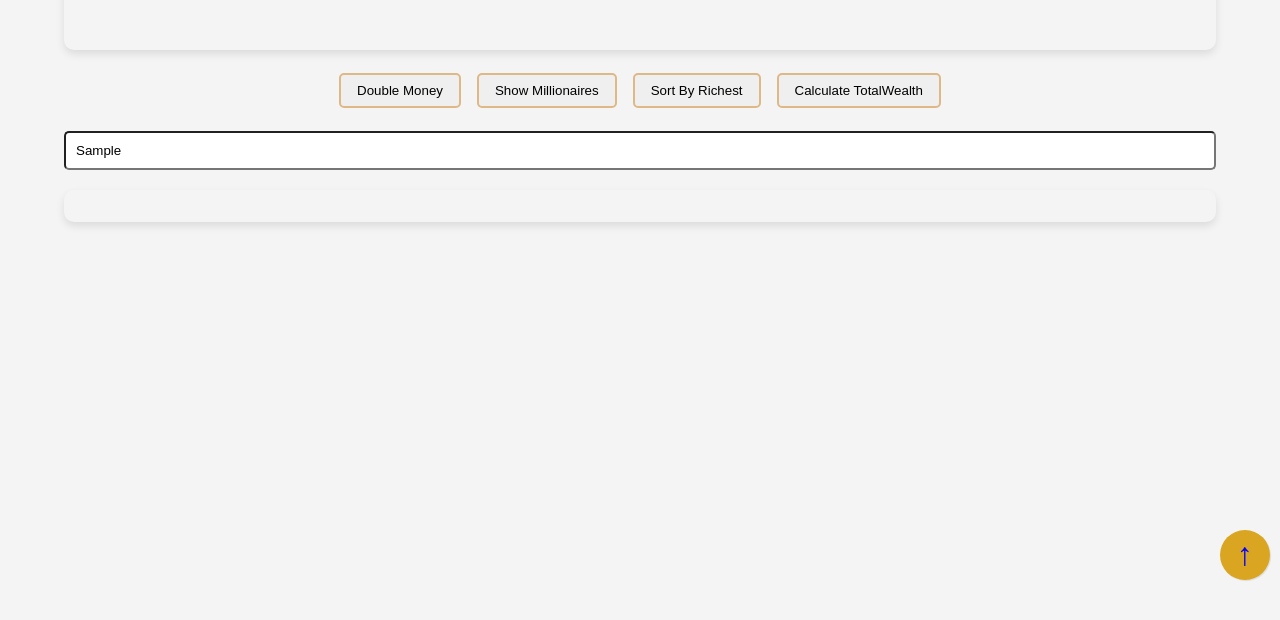
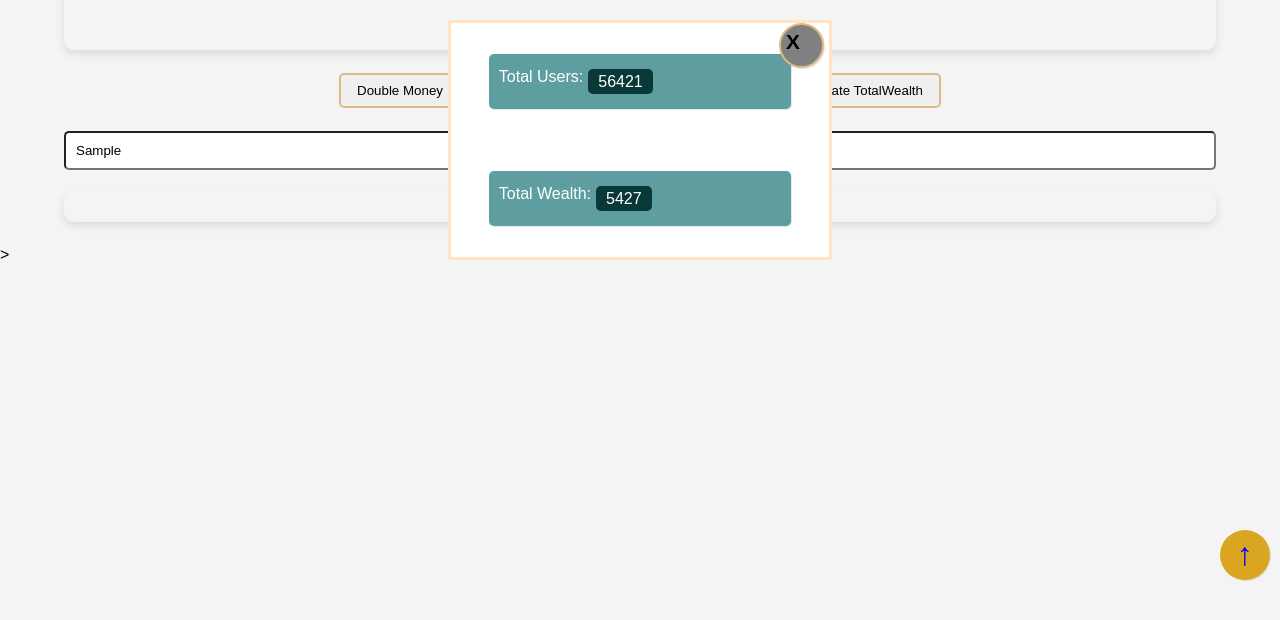
Before and after one commit to SCIPIO666/users-displaying-Ui-array-methods, a plain HTML site: page index.html in a window 1280 px wide. Both pictures are taken after typing "Sample" into the empty fields and a click on the button "Calculate TotalWealth". Shown: the part 110-730 px from the top of the page. Drawn offline with Linux system fonts and the light colour scheme; no server answers.

Commit message:
modal display for calculated results

```diff
--- a/index.html
+++ b/index.html
@@ -24,6 +24,12 @@
     <ul class="users-list"></ul>
 
     <a href="#top" class="back-to-top">↑</a>
+
+   <div class="display">
+        <div class="display-child">Total Users: <span class="total-users">56421</span></div>
+        <div class="display-child">Total Wealth:<span class="total-wealth">5427</span> </div>
+        <button id="close" class="display-child">X</button>
+   </div>>
 <script src="script.js"></script>
 </body>
 </html>
--- a/script.js
+++ b/script.js
@@ -1,9 +1,17 @@
 //////---global variables----////////
 
 const usersContainer=document.querySelector(".users-list");
+const closeModal=document.querySelector("#close");
+const modal= document.querySelector(".display");
+
 
 //-----------------------------------------------------------////
 
+//----------dom events---------------------------------------///
+
+closeModal.addEventListener("click",e=>{
+    modal .classList.toggle("active");
+});
 
 ////////////------  state/data----------  /////////////////
 async function fetchMultipleUsers(num) {
@@ -170,6 +178,8 @@ function calculateWealth(){
 
 }
 function displayTotal(){
+    const overlay=document.querySelector(".display");
+    overlay.classList.toggle("active");
 
 }
 const buttons=document.querySelectorAll("button");
@@ -203,6 +213,7 @@ buttons.forEach(button=>{
 });
 
 //----------------------------------------------------------------------------//
+
 function updateEachUserWealth(){
     const allUsers=document.querySelectorAll(".user");
     allUsers.forEach(user=>{
@@ -226,4 +237,5 @@ async function initializeApp() {
 }
 
  initializeApp(); // Start the application
+
  ///////////////////////////////////////////////////////////////////////////////
--- a/styles.css
+++ b/styles.css
@@ -192,3 +192,69 @@ label{
  background-color: brown;
  color: aqua;
 }
+.display{
+    position: fixed;
+    top: 10%;
+    left: 100%;
+    margin: 50px auto;
+    display: flex;
+    flex-wrap: wrap;
+    flex-direction: row;
+    z-index: 100;
+    color: black;
+    background-color: white;
+    width: 30vw;
+    height: 30vh;
+    display: flex;
+    justify-content: center;
+    align-items: center;
+    border: 3px solid bisque;
+    position: fixed;
+    transition: position .30s ease-in-out;
+}
+.active{
+    top: 10%;
+    left: 35%;
+}
+.display-child{
+    display: flex;
+    width: 80%;
+     background-color: cadetblue;
+    color: white;
+    padding: 10px;
+    margin: 10px;
+    border-radius: 5px;
+    box-shadow: 1px 1px 1px rgba(0, 0, 0, 0.1);
+}
+ #close{
+    width: 45px;
+    height: 45px;
+    border-radius: 50%;
+    position: absolute;
+    top: 0;
+    right: 5px;
+    text-align: center;
+    margin: 0;
+    padding: 5px;
+    background-color: grey;
+    color: black;
+    font-weight: bold;
+    font-size: 1.3em;
+    transition: background-color 0.3s ease,letter-spacing .2s ease-in-out,transform .3s ease-in-out;
+ border: solid 2px burlywood;
+
+ }
+   #close:hover {
+ background-color: brown;
+ color: aqua;
+ letter-spacing: 2px;
+ transform: scale(.8);
+ }
+ .total-users,.total-wealth{
+     background-color: rgb(9, 56, 56);
+    color: white;
+    padding: 0 10px 0 10px;
+    margin: 5px;
+    border-radius: 5px;
+
+ }
```
